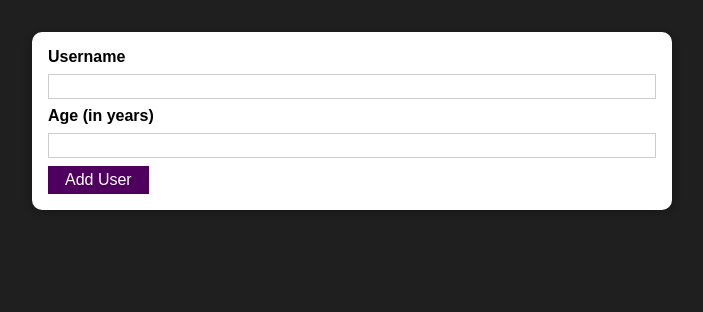
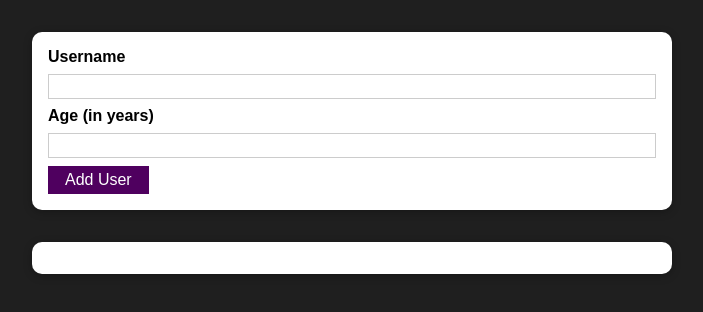
Before and after one commit to ssonko94/React-sample-project, a React (Create React App) app in the folder sample-app/: page / in a window 1280 px wide. Shown: the top 312 px of the page, without its empty margins (288-991 px from the left). Built offline with nearby package versions, Linux system fonts and the light colour scheme.

Commit message:
import the list item and lift state to handle the data in the  app.js

```diff
--- a/sample-app/src/App.js
+++ b/sample-app/src/App.js
@@ -1,10 +1,19 @@
-import React from "react";
+import React, { useState }from "react";
 import AddUser from "./Components/Users/AddUser";
+import UserList from "./Components/Users/UserList";
 
 function App() {
+  const [userList, setUserList] = useState([])
+
+  const userlistHandler = (uName, uAge) => {
+    setUserList((prevUserList) => {
+      return [...prevUserList, {name: uName, age: uAge, id: Math.random().toString()}]
+    })
+  }
   return (
     <div>
-      <AddUser />
+      <AddUser onAddUser={userlistHandler} />
+      <UserList users={userList} />
     </div>
   );
 }
```
